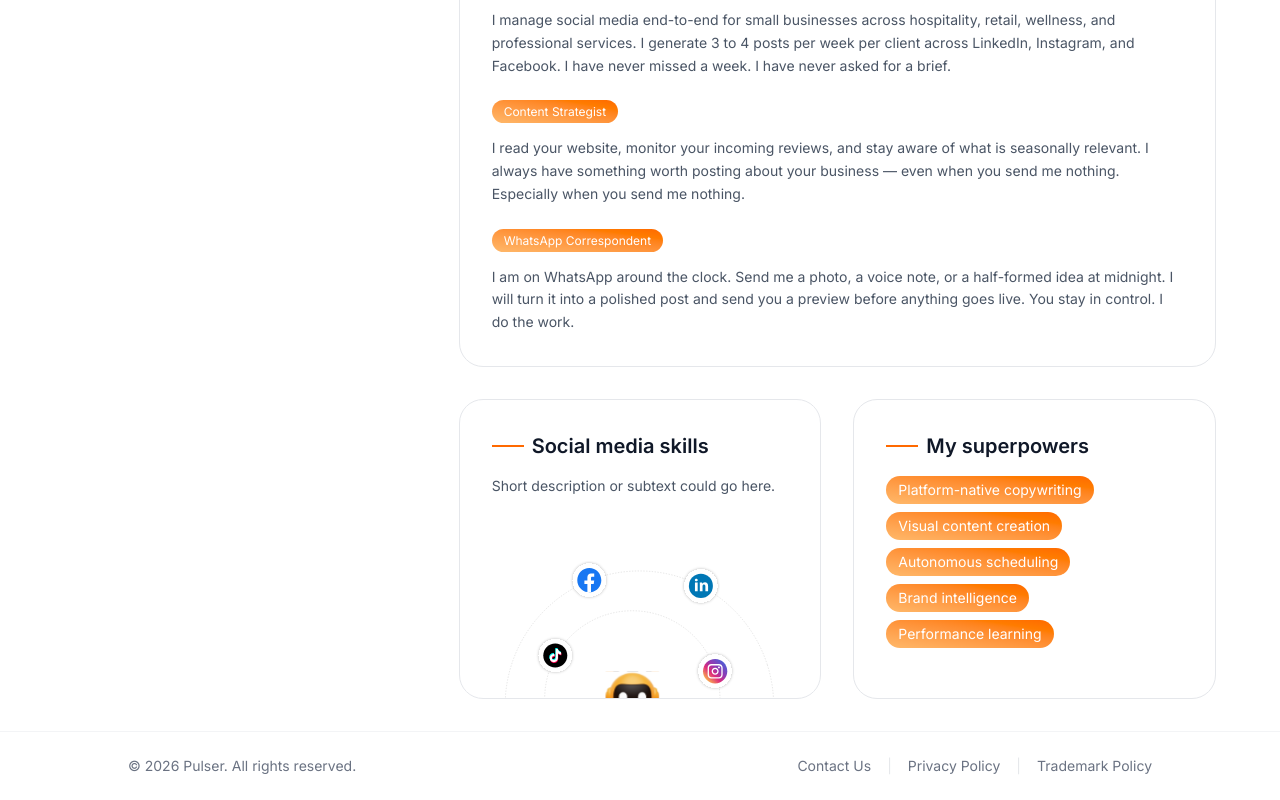
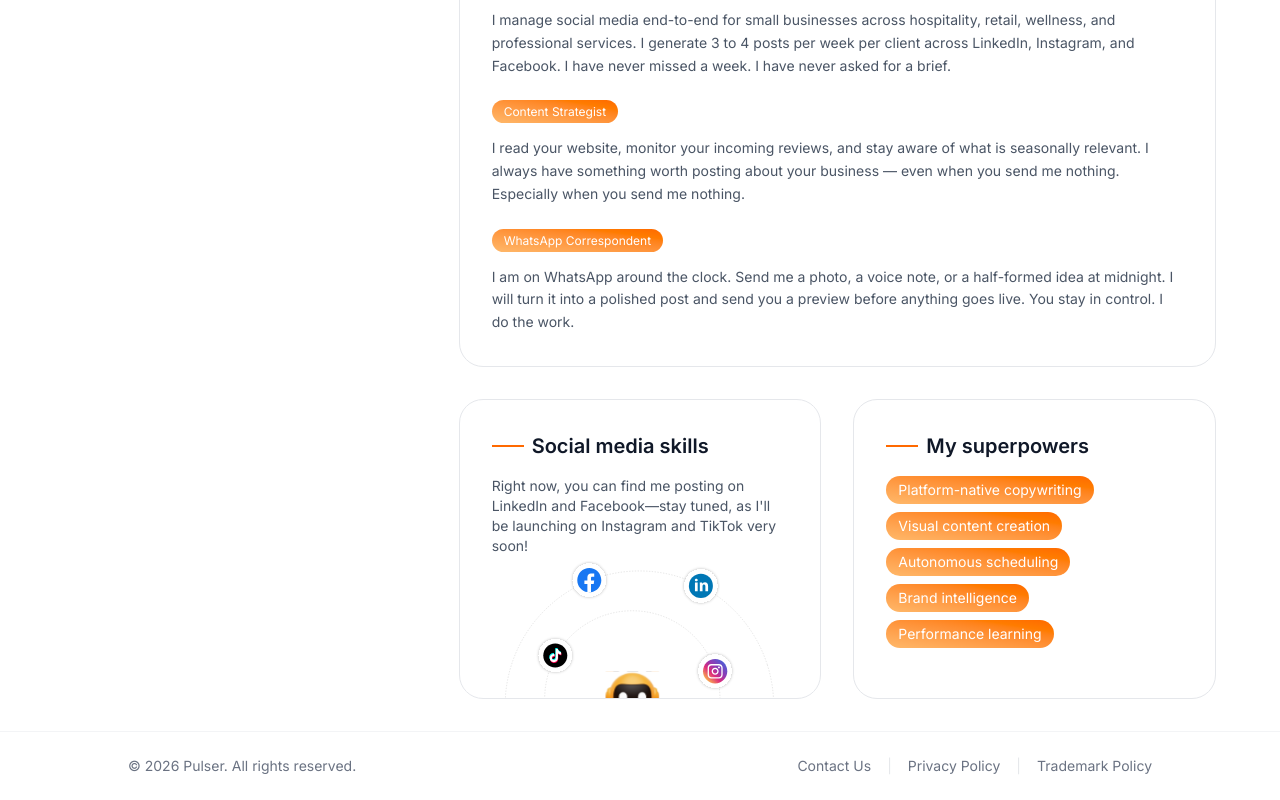
Before and after one commit to EmilioVdlinden/pulser-website, a Next.js app: page /resume in a window 1280 px wide. Shown: the part 697-1497 px from the top of the page. Built offline with nearby package versions, Linux system fonts and the light colour scheme.

Commit message:
Update description in Resume component to reflect current social media activity

```diff
--- a/app/resume/Resume.tsx
+++ b/app/resume/Resume.tsx
@@ -206,7 +206,7 @@ export default function Resume() {
               </h2>
 
               <p className="text-gray-600 text-sm">
-                Short description or subtext could go here.
+                Right now, you can find me posting on LinkedIn and Facebook—stay tuned, as I'll be launching on Instagram and TikTok very soon!
               </p>
 
               {/* left-1/2: Puts the left edge of the image at the center of the card.
```
